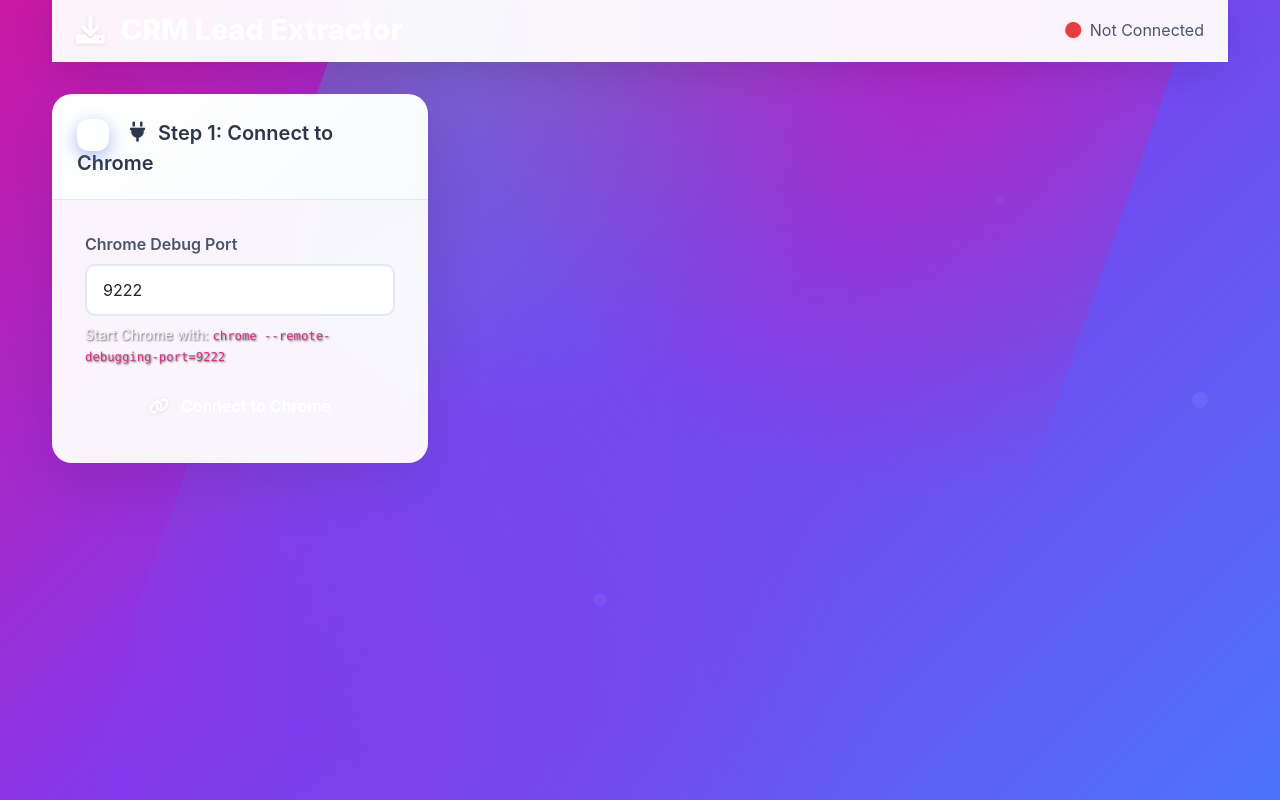
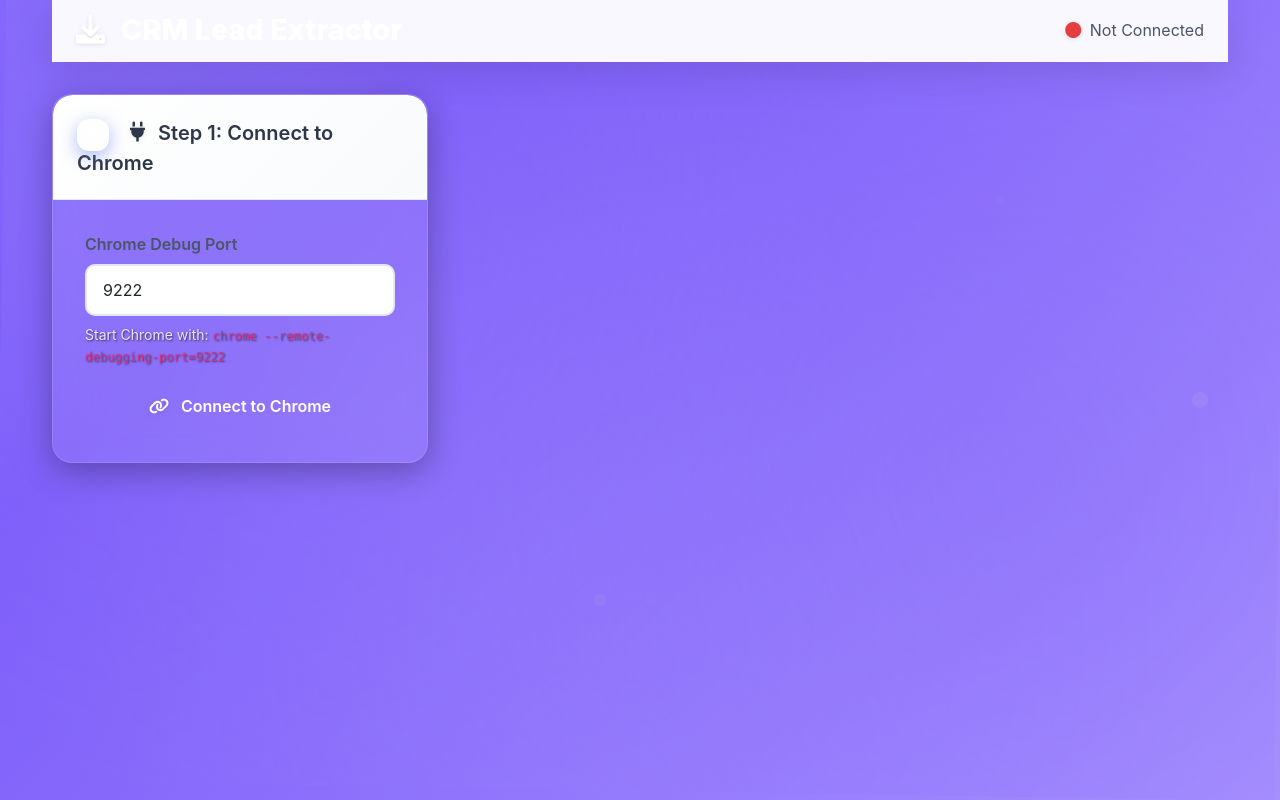
Before and after one commit to ashleighcodess/Leadliftr, a Flask app: page / in a window 1280 px wide. Run offline with Flask 3, Linux system fonts and the light colour scheme; some libraries are stand-ins or nearby versions.

Commit message:
Implement new purple theme to improve the overall look and feel of website
Refactors CSS to implement a purple color scheme and enhance visual appeal using gradients and subtle animations.

Replit-Commit-Author: Agent
Replit-Commit-Session-Id: 72e68ea3-9b9c-42d6-bf71-49370e48d499
Replit-Commit-Screenshot-Url: https://storage.googleapis.com/screenshot-production-us-central1/b1c5c53a-c104-4257-8141-a9a8c1face0a/72e68ea3-9b9c-42d6-bf71-49370e48d499/FW5EPn3

```diff
--- a/static/style.css
+++ b/static/style.css
@@ -1,26 +1,32 @@
 /* Modern CRM Lead Extractor Design */
 
 :root {
-    --fire-gradient: linear-gradient(135deg, #ff6b6b 0%, #feca57 50%, #48dbfb 100%);
-    --neon-gradient: linear-gradient(135deg, #ff0080 0%, #7928ca 50%, #0070f3 100%);
-    --glow-gradient: linear-gradient(135deg, #00d4ff 0%, #090979 50%, #ff006e 100%);
-    --purple-gradient: linear-gradient(135deg, #667eea 0%, #764ba2 100%);
-    --cyber-gradient: linear-gradient(135deg, #12c2e9 0%, #c471ed 50%, #f64f59 100%);
-    --card-shadow: 0 15px 40px rgba(0, 0, 0, 0.15);
-    --card-hover-shadow: 0 25px 60px rgba(0, 0, 0, 0.25);
+    --primary-purple: #9c88ff;
+    --deep-purple: #7c5dfa;
+    --light-purple: #b3a0ff;
+    --purple-gradient: linear-gradient(135deg, #9c88ff 0%, #7c5dfa 100%);
+    --fire-gradient: linear-gradient(135deg, #9c88ff 0%, #7c5dfa 100%);
+    --cyber-gradient: linear-gradient(135deg, #9c88ff 0%, #7c5dfa 100%);
+    --glow-gradient: linear-gradient(135deg, #9c88ff 0%, #7c5dfa 100%);
+    --dark-bg: #1a1a1a;
+    --card-bg: rgba(255, 255, 255, 0.08);
+    --card-border: rgba(255, 255, 255, 0.12);
+    --text-primary: #ffffff;
+    --text-secondary: rgba(255, 255, 255, 0.7);
+    --card-shadow: 0 8px 32px rgba(0, 0, 0, 0.3);
+    --card-hover-shadow: 0 12px 48px rgba(156, 136, 255, 0.2);
     --border-radius: 20px;
     --transition: all 0.4s cubic-bezier(0.25, 0.46, 0.45, 0.94);
-    --glow: 0 0 30px rgba(255, 0, 128, 0.5);
-}
-
-/* Gen Z Vibes */
+}
+
+/* Modern Purple Theme */
 body {
-    background: linear-gradient(135deg, #ff006e 0%, #8338ec 25%, #3a86ff 50%, #06ffa5 75%, #ffbe0b 100%);
-    background-size: 300% 300%;
-    animation: vibrantShift 8s ease infinite;
-    font-family: 'Inter', -apple-system, BlinkMacSystemFont, 'Segoe UI', sans-serif;
+    background: linear-gradient(135deg, #9c88ff 0%, #7c5dfa 50%, #b3a0ff 100%);
+    background-size: 200% 200%;
+    animation: subtleShift 12s ease infinite;
+    font-family: 'Nunito', -apple-system, BlinkMacSystemFont, 'Segoe UI', sans-serif;
     min-height: 100vh;
-    color: #1a1a1a;
+    color: var(--text-primary);
     position: relative;
     overflow-x: hidden;
 }
@@ -33,13 +39,12 @@ body::before {
     width: 100%;
     height: 100%;
     background:
-        radial-gradient(circle at 15% 30%, rgba(255, 0, 128, 0.4), transparent 40%),
-        radial-gradient(circle at 85% 60%, rgba(131, 56, 236, 0.4), transparent 40%),
-        radial-gradient(circle at 50% 80%, rgba(58, 134, 255, 0.3), transparent 50%),
-        radial-gradient(circle at 20% 90%, rgba(6, 255, 165, 0.3), transparent 40%);
+        radial-gradient(circle at 20% 30%, rgba(179, 160, 255, 0.15), transparent 50%),
+        radial-gradient(circle at 80% 60%, rgba(124, 93, 250, 0.2), transparent 50%),
+        radial-gradient(circle at 50% 80%, rgba(156, 136, 255, 0.1), transparent 60%);
     pointer-events: none;
     z-index: 0;
-    animation: floatBubbles 20s ease-in-out infinite;
+    animation: subtleFloat 25s ease-in-out infinite;
 }
 
 body::after {
@@ -55,19 +60,16 @@ body::after {
     opacity: 0.6;
 }
 
-@keyframes vibrantShift {
+@keyframes subtleShift {
     0% { background-position: 0% 50%; }
-    25% { background-position: 100% 20%; }
-    50% { background-position: 50% 100%; }
-    75% { background-position: 20% 0%; }
+    50% { background-position: 100% 50%; }
     100% { background-position: 0% 50%; }
 }
 
-@keyframes floatBubbles {
-    0%, 100% { transform: translateY(0px) rotate(0deg); opacity: 0.8; }
-    25% { transform: translateY(-20px) rotate(90deg); opacity: 1; }
-    50% { transform: translateY(-10px) rotate(180deg); opacity: 0.9; }
-    75% { transform: translateY(-30px) rotate(270deg); opacity: 1; }
+@keyframes subtleFloat {
+    0%, 100% { transform: translateY(0px) rotate(0deg); }
+    33% { transform: translateY(-10px) rotate(1deg); }
+    66% { transform: translateY(5px) rotate(-1deg); }
 }
 
 .container, .container-fluid {
@@ -148,11 +150,11 @@ body::after {
 .card {
     border: none;
     border-radius: var(--border-radius);
-    box-shadow: 0 20px 60px rgba(0, 0, 0, 0.1);
+    box-shadow: var(--card-shadow);
     margin-bottom: 2rem;
-    background: rgba(255, 255, 255, 0.95);
+    background: var(--card-bg);
     backdrop-filter: blur(20px);
-    border: 1px solid rgba(255, 255, 255, 0.2);
+    border: 1px solid var(--card-border);
     transition: var(--transition);
     overflow: hidden;
     position: relative;
@@ -1434,8 +1436,8 @@ body::after {
 
 /* Light Mode Styles */
 body.light-mode {
-    background: linear-gradient(135deg, #667eea 0%, #764ba2 25%, #f093fb 50%, #f5576c 75%, #4facfe 100%);
-    color: #1a1a1a;
+    background: linear-gradient(135deg, #e8d5ff 0%, #d0bfff 50%, #f0e6ff 100%);
+    color: var(--dark-bg);
 }
 
 body.light-mode::before {
```
Also changed, not shown: attached_assets/IMG_1003_1752894081944.png (added), attached_assets/IMG_1004_1752894081944.png (added), 1 other file.
